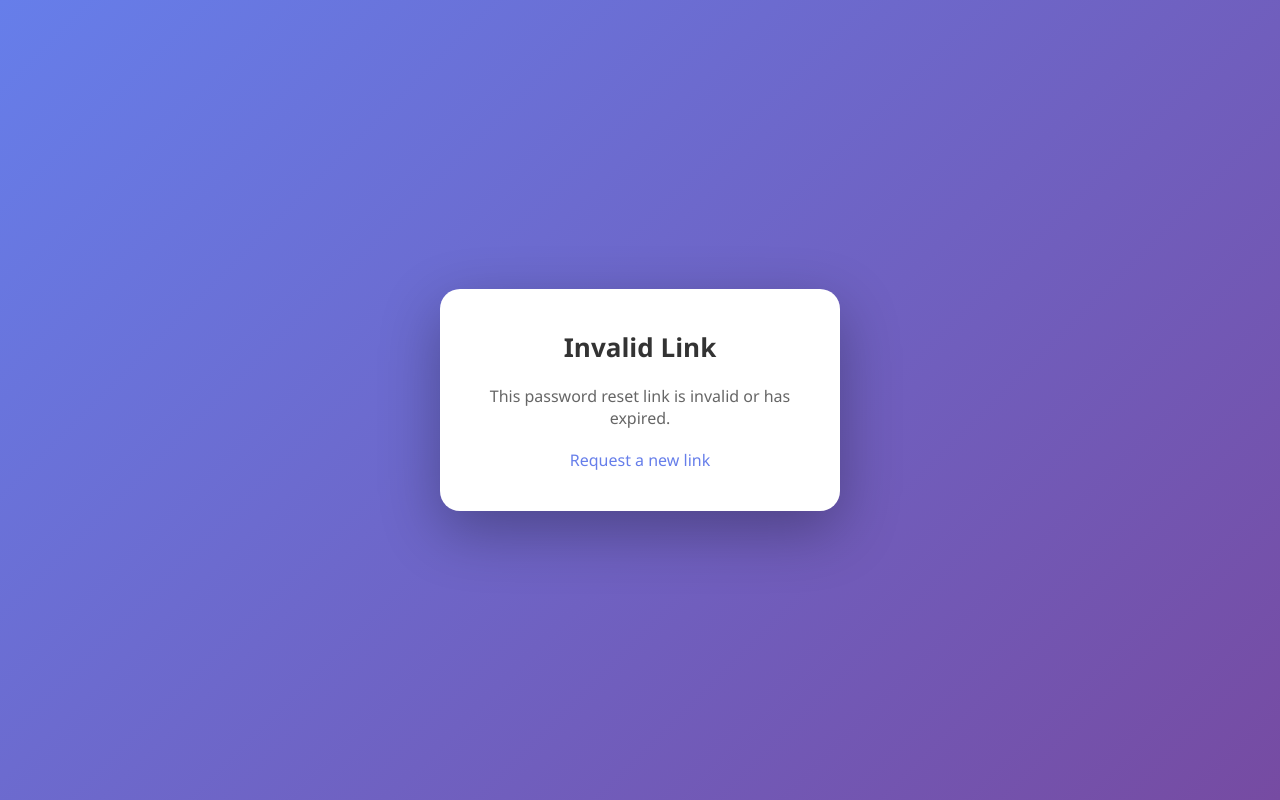
After one commit to cccalvin130/Travel-Map, a Django app: page /reset/1/1/ in a window 1280 px wide. The commit adds this page. Run offline with Django 5.2, Linux system fonts and the light colour scheme.

Commit message:
Add email password reset feature

```diff
--- a/backend/locations/templates/locations/LoginPage.html
+++ b/backend/locations/templates/locations/LoginPage.html
@@ -55,6 +55,9 @@
 
                     <button type="submit">Login</button>
                 </form>
+                <p style="margin-top: 15px; text-align: center;">
+                    <a href="{% url 'password_reset' %}" style="color: #667eea; text-decoration: none; font-size: 14px;">Forgot Password?</a>
+                </p>
             </div>
         </div>
         <div class="con-box left">
--- /dev/null
+++ b/backend/locations/templates/registration/password_reset_confirm.html
@@ -0,0 +1,52 @@
+<!DOCTYPE html>
+<html>
+<head>
+    <title>Set New Password - Travel Map</title>
+    <style>
+        * { margin: 0; padding: 0; box-sizing: border-box; font-family: 'Segoe UI', sans-serif; }
+        body { background: linear-gradient(135deg, #667eea 0%, #764ba2 100%); min-height: 100vh; display: flex; align-items: center; justify-content: center; }
+        .confirm-box { background: white; padding: 40px; border-radius: 20px; box-shadow: 0 20px 60px rgba(0,0,0,0.3); width: 400px; text-align: center; }
+        h1 { color: #333; margin-bottom: 20px; font-size: 26px; }
+        .form-group { margin-bottom: 15px; text-align: left; }
+        label { display: block; color: #555; margin-bottom: 5px; font-size: 14px; font-weight: 500; }
+        input { width: 100%; padding: 12px 15px; border: 2px solid #eee; border-radius: 10px; font-size: 15px; outline: none; transition: border 0.3s; }
+        input:focus { border-color: #667eea; }
+        button { width: 100%; padding: 12px; background: linear-gradient(135deg, #667eea 0%, #764ba2 100%); color: white; border: none; border-radius: 10px; font-size: 16px; font-weight: 600; cursor: pointer; margin-top: 15px; transition: transform 0.2s; }
+        button:hover { transform: translateY(-2px); }
+        .error { color: #e74c3c; font-size: 13px; margin-top: 5px; text-align: left; }
+        .helptext { color: #999; font-size: 12px; margin-top: 5px; text-align: left; }
+    </style>
+</head>
+<body>
+    <div class="confirm-box">
+        {% if validlink %}
+            <h1>Set New Password</h1>
+            <form method="POST">
+                {% csrf_token %}
+                <div class="form-group">
+                    <label>New Password</label>
+                    {{ form.new_password1 }}
+                    {% if form.new_password1.errors %}
+                        <div class="error">{{ form.new_password1.errors }}</div>
+                    {% endif %}
+                    {% if form.new_password1.help_text %}
+                        <div class="helptext">{{ form.new_password1.help_text|safe }}</div>
+                    {% endif %}
+                </div>
+                <div class="form-group">
+                    <label>Confirm New Password</label>
+                    {{ form.new_password2 }}
+                    {% if form.new_password2.errors %}
+                        <div class="error">{{ form.new_password2.errors }}</div>
+                    {% endif %}
+                </div>
+                <button type="submit">Change Password</button>
+            </form>
+        {% else %}
+            <h1>Invalid Link</h1>
+            <p style="color: #666; margin-bottom: 20px;">This password reset link is invalid or has expired.</p>
+            <a href="{% url 'password_reset' %}" style="color: #667eea; text-decoration: none;">Request a new link</a>
+        {% endif %}
+    </div>
+</body>
+</html>
--- a/backend/travelmap/urls.py
+++ b/backend/travelmap/urls.py
@@ -7,6 +7,7 @@ from django.contrib import admin
 from django.urls import path, include
 from django.conf import settings
 from django.conf.urls.static import static
+from django.contrib.auth import views as auth_views
 from locations.views import main_map, profile_page, login_page, register_page, logout_page
 
 urlpatterns=[
@@ -15,6 +16,24 @@ urlpatterns=[
     path('logout/', logout_page, name='logout'),
     path('', main_map, name='main-map'),
     path('profile/', profile_page, name='profile-page'),
+
+    # Password reset views
+    # Use custom HTML template for the email
+    path('password_reset/',
+         auth_views.PasswordResetView.as_view(
+             email_template_name='registration/password_reset_email.html',
+             html_email_template_name='registration/password_reset_email.html'
+         ),
+         name='password_reset'),
+    path('password_reset/done/',
+         auth_views.PasswordResetDoneView.as_view(),
+         name='password_reset_done'),
+    path('reset/<uidb64>/<token>/',
+         auth_views.PasswordResetConfirmView.as_view(),
+         name='password_reset_confirm'),
+    path('reset/done/',
+         auth_views.PasswordResetCompleteView.as_view(),
+         name='password_reset_complete'),
 
     # Django admin interface
     path('admin/', admin.site.urls),
```
Also changed, not shown: backend/locations/templates/registration/password_reset_complete.html (added, +23 -0 lines), backend/locations/templates/registration/password_reset_done.html (added, +23 -0 lines), backend/locations/templates/registration/password_reset_email.html (added, +33 -0 lines), backend/locations/templates/registration/password_reset_form.html (added, +34 -0 lines), backend/travelmap/settings.py (+10 -9 lines).
